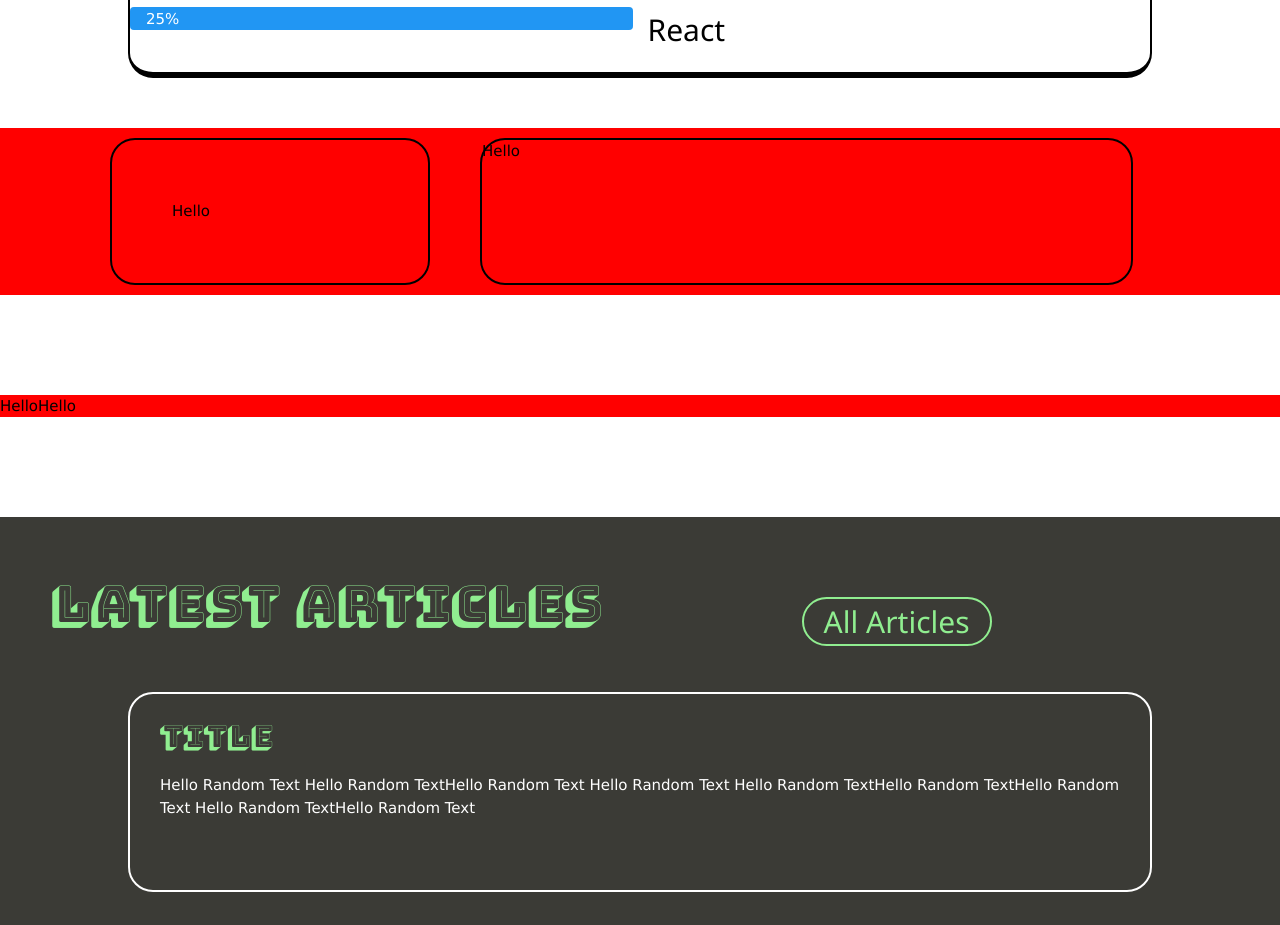
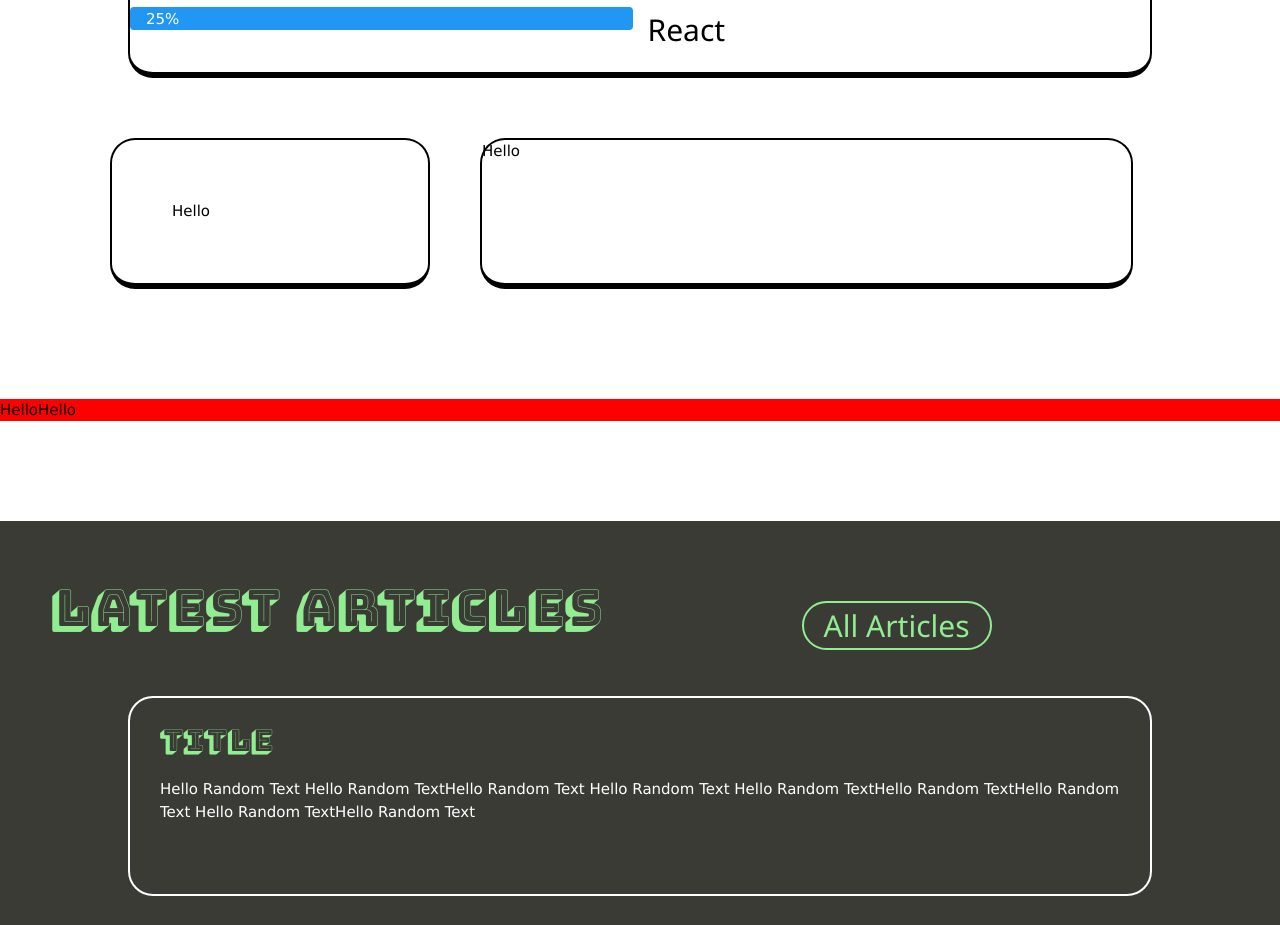
Before and after one commit to StudentCZ/my-website, a React (Create React App) app: page / in a window 1280 px wide. Shown: the part 980-1905 px from the top of the page. Built offline with nearby package versions, Linux system fonts and the light colour scheme.

Commit message:
added a bottom border to project image and text ProjectimageBar component

```diff
--- a/src/components/ProjectImageBar.module.css
+++ b/src/components/ProjectImageBar.module.css
@@ -1,7 +1,7 @@
 .containerOne {
   display: flex;
   flex-direction: row;
-  background-color: red;
+  /* background-color: red; */
   margin-top: 50px;
   margin-bottom: 100px;
 }
@@ -14,6 +14,7 @@
   margin-top: 10px;
   margin-bottom: 10px;
   padding: 60px;
+  border-bottom: 6px solid black;
 }
 
 .projectOneText {
@@ -23,6 +24,7 @@
   border-radius: 25px;
   margin-top: 10px;
   margin-bottom: 10px;
+  border-bottom: 6px solid black;
 }
 
 .containerTwo {
```
